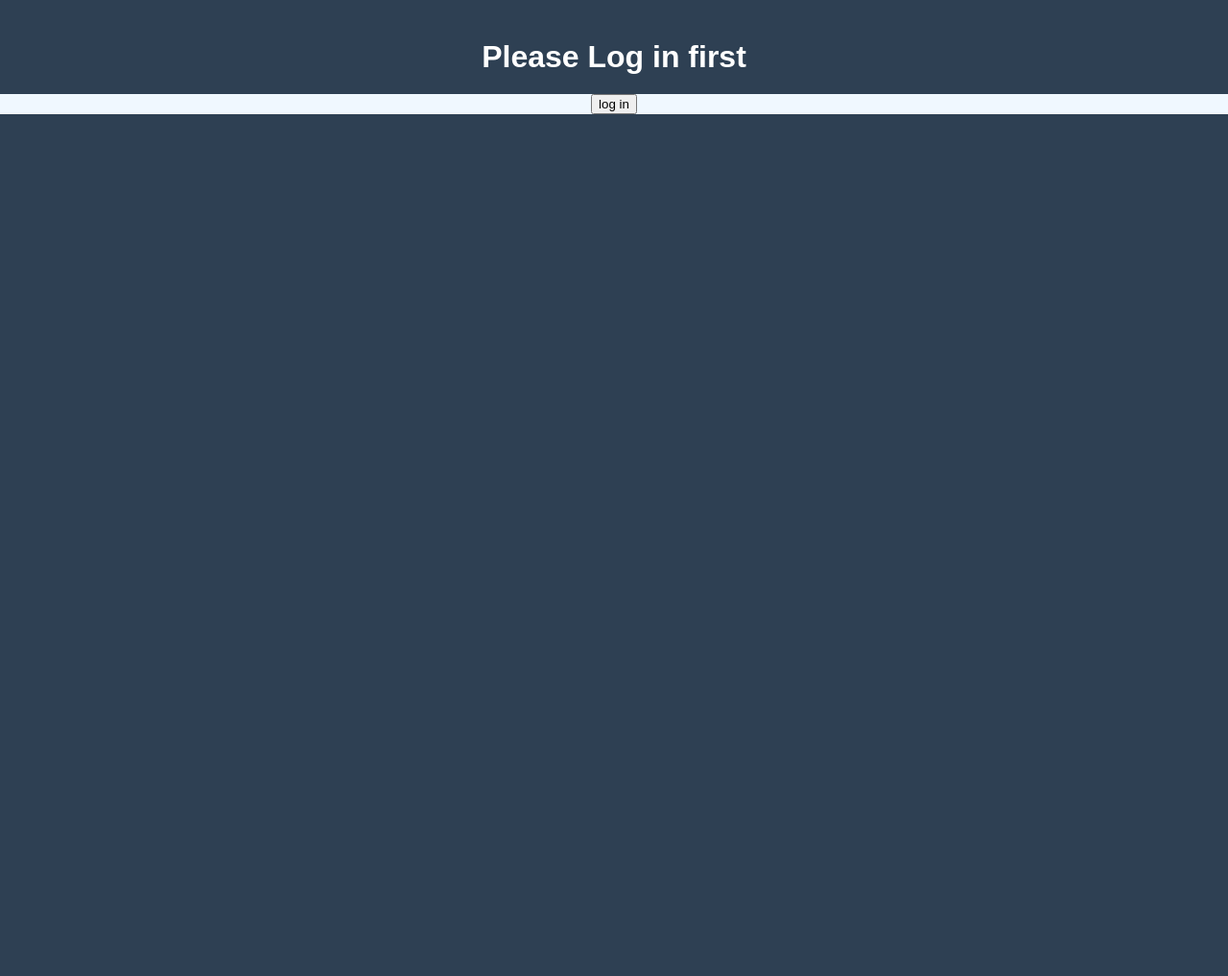
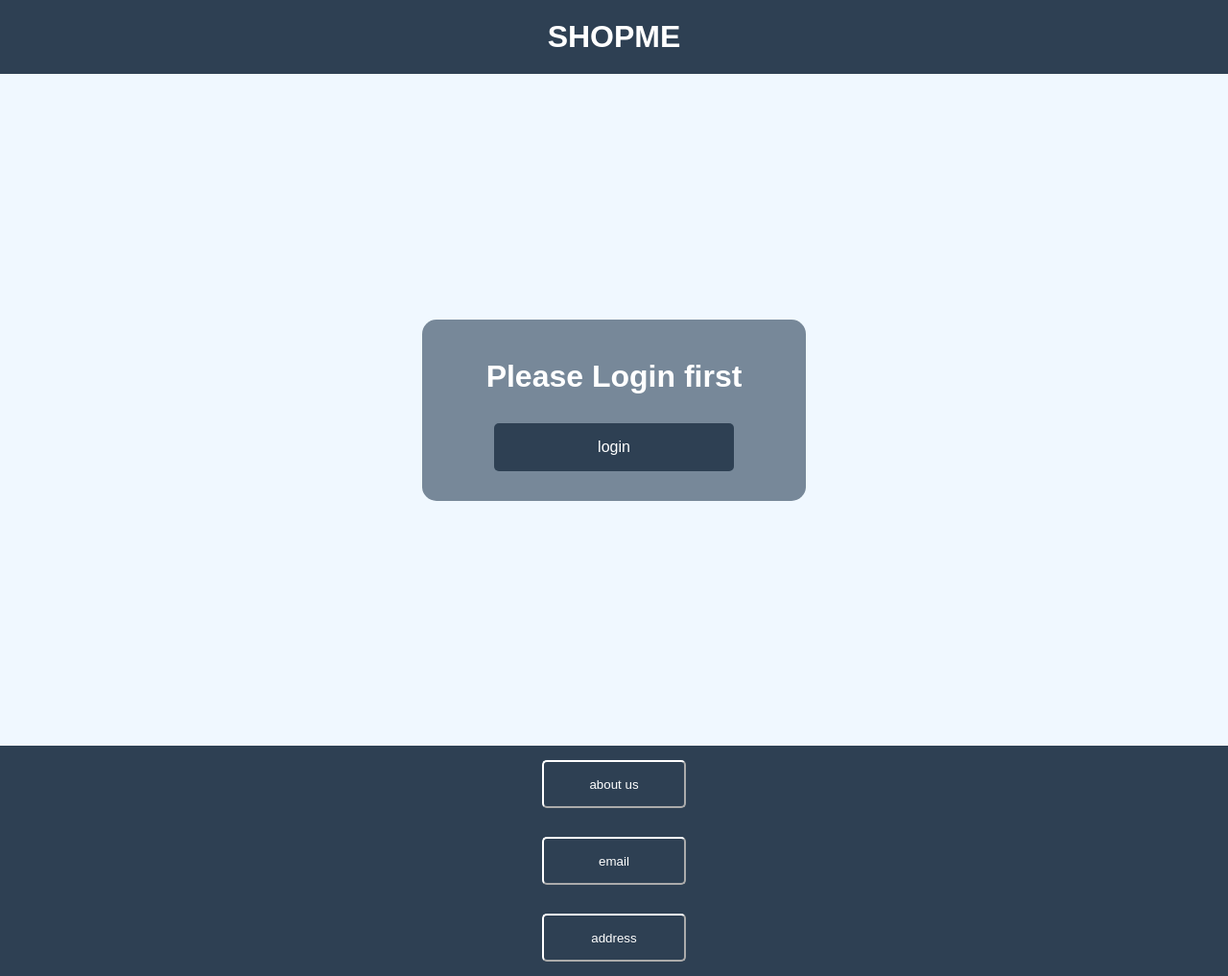
Before and after one commit to u6288055/webProj2, a website: page assets/static/noLogin.html in a window 1280 px wide. Shown: the whole page at 96% size. Before the commit the page ends 800 px from the top, so only its background shows below. Drawn offline with Linux system fonts and the light colour scheme.

Commit message:
css update

```diff
--- a/assets/static/noLogin.html
+++ b/assets/static/noLogin.html
@@ -1,24 +1,135 @@
 <!DOCTYPE html>
 <html lang="en">
 
+<link rel="stylesheet" type="text/css" href='/static/Css.css'>
+
 <head>
-  <link rel="stylesheet" type="text/css" href="/static/Css.css">
   <style>
-    h1 {text-align: center;}
-    p {text-align: center;}
-    div {text-align: center;}
-    </style>
+    html {
 
-  <!-- <link rel="stylesheet" type="text/css" href='/static/Css.css'> -->
+      background-color: aliceblue;
+    }
+
+
+    body {
+      font-family: sans-serif;
+      background-color: aliceblue;
+      margin: 0;
+    }
+    header,
+    footer {
+      background-color: #2E4053;
+      text-align: light;
+      color: #F8F9F9;
+    }
+
+    footer {
+
+      text-align: center;
+    }
+
+    footer button {
+      height: 50px;
+      width: 150px;
+      padding: 5px;
+      margin: 15px;
+      text-decoration: none;
+      color: white;
+      background: none;
+      border-color: white;
+      border-radius: 5px;
+    }
+
+    footer button:hover {
+      background: skyblue;
+      color: steelblue;
+    }
+    h1,
+    div,
+    p {
+      text-align: center;
+    }
+
+    h1 {
+      padding: 20px;
+      margin-top: 0px;
+      margin-bottom: 0px;
+    }
+
+    div.card {
+      text-align: center;
+      width: 27%;
+      height: 27%;
+      display: flex;
+      flex-direction: column;
+      padding: 20px;
+      margin: 20%;
+      background-color: lightslategrey;
+      justify-content: center;
+      border-radius: 15px;
+      color: white;
+
+    }
+
+    .container {
+      display: flex;
+      justify-content: center;
+      flex-direction: row;
+      flex-wrap: wrap;
+    }
+
+    div.card button {
+      border: none;
+    height: 50px;
+    width: 250px;
+    margin: 10px 0;
+    padding: 0 10px;
+    font-size: 1rem;
+    outline: none;
+    text-align: center;
+    border-radius: 5px;
+    transition: 0.5s;
+    cursor: pointer;
+
+    }
+
+    div.card button:hover {
+      color: white;
+      background-color: #18222c;
+      box-shadow: 0 0 10px rgba(0, 0, 0, 0.1);
+    }
+  </style>
+
 </head>
 
 <body>
   <header id="top">
-    <h1>Please Log in first</h1>
+    <h1>SHOPME</h1>
   </header>
-  <div class="gotologin">
-    <a href="login"><button>log in</button></a>
+  <div class="container" style="height: 700px">
+    <div class="card" style="width: 400px">
+
+      <h1>Please Login first</h1>
+
+      <a href="login"><button>login</button></a>
+    </div>
   </div>
+  <footer>
+
+    <article class="containerft">
+      <article class="columnft"></article>
+      <a href="aboutus"><button>about us</button></a>
+    </article>
+
+    <article class="columnft">
+      <button>email</button>
+    </article>
+
+    <article class="columnft">
+      <button>address</button>
+    </article>
+    </article>
+  </footer>
 </body>
 
 </html>
```
